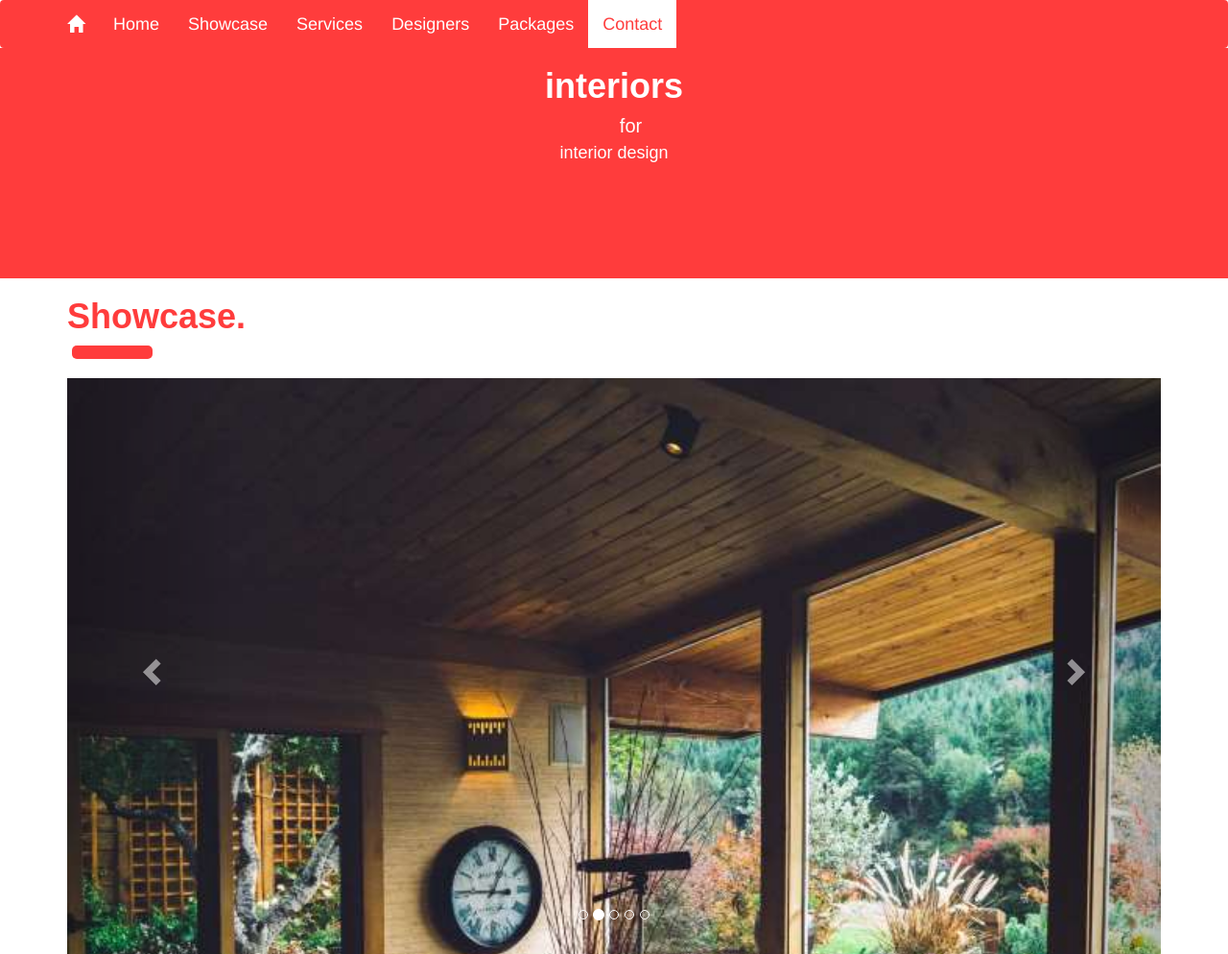
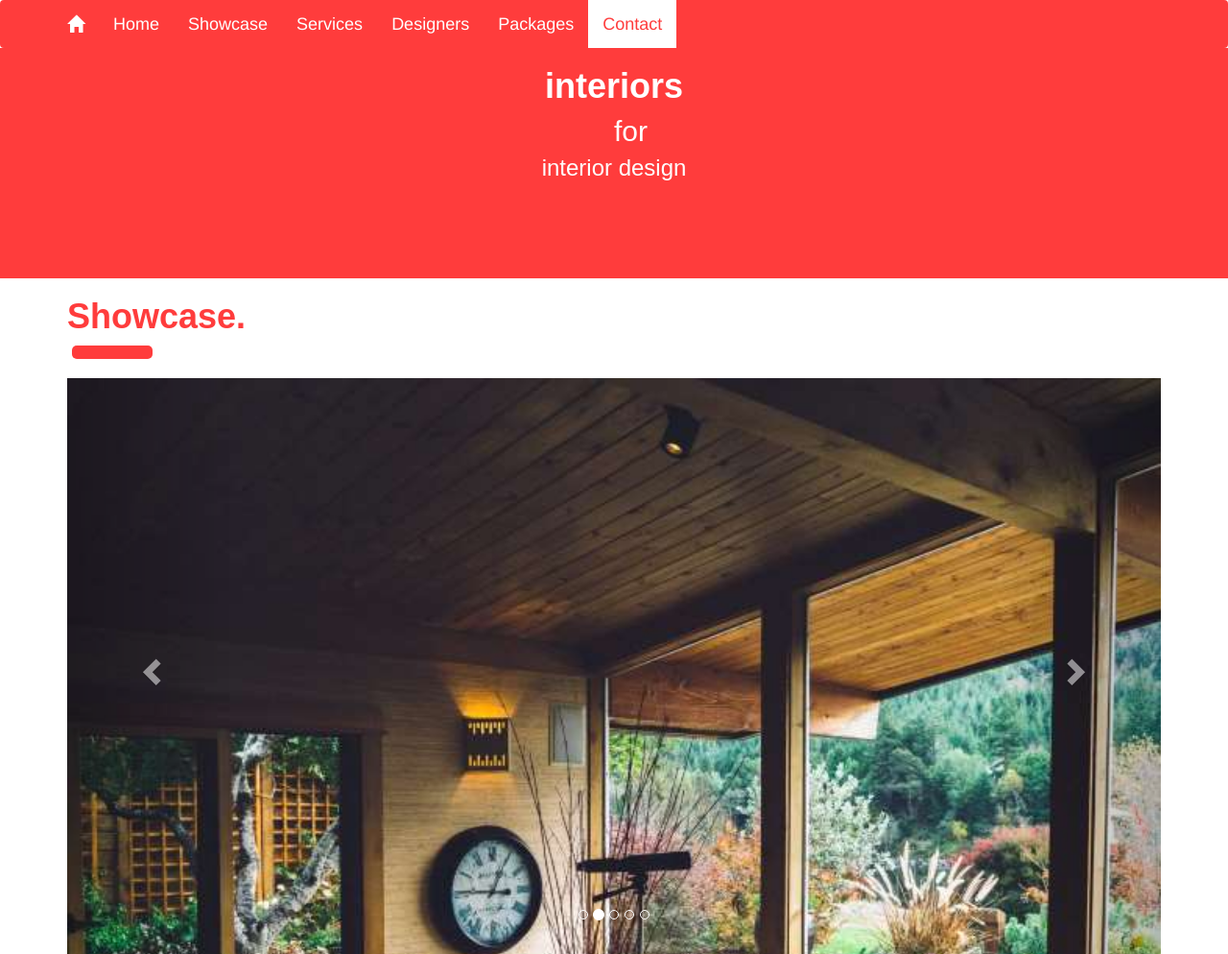
Before and after one commit to samar-hash/interior-design, a plain HTML site: page index.html in a window 1280 px wide. Shown: the top 994 px of the page at 96% size. Drawn offline with nearby package versions, Linux system fonts and the light colour scheme.

Commit message:
Update interior.css

```diff
--- a/interior.css
+++ b/interior.css
@@ -38,12 +38,12 @@
 .bg-1 h2
 {  margin:5px 5px 0 0;
    padding-left:40px;
-   font-size: 20px;
+   font-size: 30px;
 }
 .bg-1 p
 {
   padding-top:5px;
-  font-size:18px;
+  font-size:24px;
 }
 .carousel .item{
     height:600px;
```
